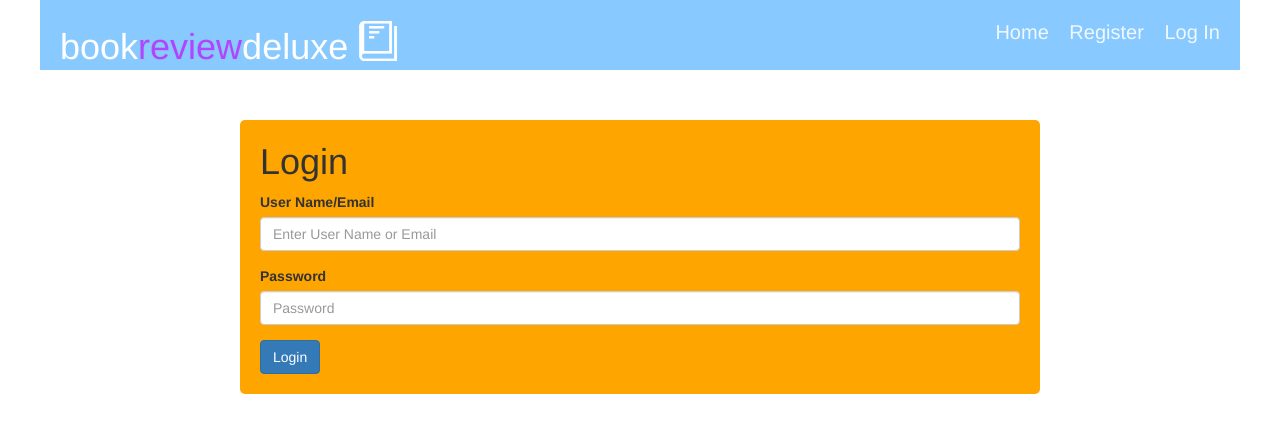
After one commit to marcphilippebeaujean-abertay/cs50_project1, a Flask app: page /login in a window 1280 px wide. The commit adds this page. Shown: the top 433 px of the page. Run offline with Flask 2, Linux system fonts and the light colour scheme; some libraries are stand-ins or nearby versions.

Commit message:
added login screen and view

```diff
--- a/app.py
+++ b/app.py
@@ -56,6 +56,14 @@ def register_user():
     db.commit()
     return redirect(url_for('submission_success', message=f'User {user_name} has been registered!'))
 
+@app.route("/login")
+def login():
+    return render_template("login.html")
+
+@app.route("/login-user")
+def login_user():
+    return redirect(url_for('submission_success', message=f'Logged in user!'))
+
 @app.route("/submission_error/<string:message>")
 def submission_error(message):
     return render_template("error.html", message=message)
--- a/templates/layout.html
+++ b/templates/layout.html
@@ -22,7 +22,7 @@
         <div id="nav-selections">
             <a href="/">Home</a>
             <a href="/register">Register</a>
-            <a>Log In</a>
+            <a href="/login">Log In</a>
         </div>
         <img
             src="{{ url_for('static', filename='images/book-3.png') }}"
--- /dev/null
+++ b/templates/login.html
@@ -0,0 +1,33 @@
+{% extends "layout.html" %}
+{% block title %}Index{% endblock %}
+{% block head %}
+  {{ super() }}
+{% endblock %}
+{% block content %}
+  <form class="base-form"
+        name="user-login"
+        action="{{ url_for("login_user") }}"
+        method="post"
+  >
+    <h1>Login</h1>
+    <div class="form-group">
+      <label for="user-login-id">User Name/Email</label>
+      <input type="text"
+             class="form-control"
+             id="user-login-id"
+             placeholder="Enter User Name or Email"
+             name="login-id"
+      >
+    </div>
+    <div class="form-group">
+      <label for="password-input">Password</label>
+      <input type="password"
+             class="form-control"
+             id="password-input"
+             placeholder="Password"
+             name="pass"
+      >
+    </div>
+    <button type="submit" class="btn btn-primary">Login</button>
+  </form>
+{% endblock %}
```
